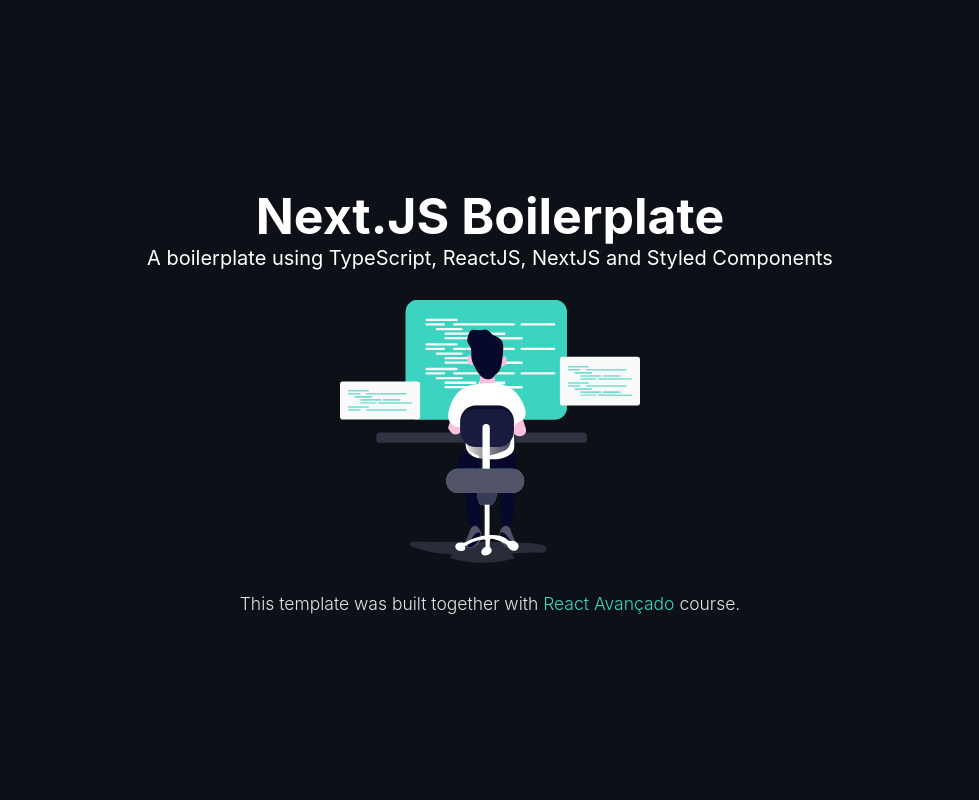
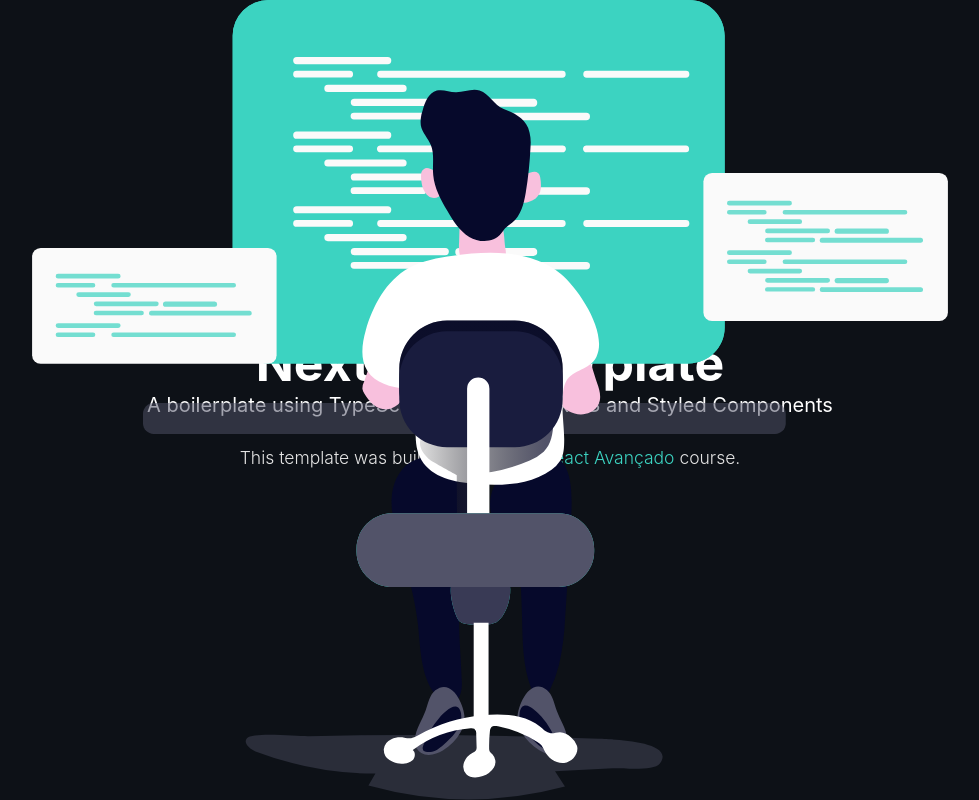
Before and after one commit to ianlibanio/boilerplate, a Next.js app: page / in a window 1280 px wide. Shown: the whole page, without its empty margins (150-1129 px from the left). Built offline with nearby package versions, Linux system fonts and the light colour scheme.

Commit message:
fix: implement workaround to use next/image with storybook

```diff
--- a/src/components/Main/index.tsx
+++ b/src/components/Main/index.tsx
@@ -12,6 +12,7 @@
     <S.Illustration
       src="/img/hero-illustration.svg"
       alt="A developer facing a screen with codes"
+      layout="fill"
     />
     <S.Credits>
       This template was built together with{' '}
--- a/src/components/Main/styles.ts
+++ b/src/components/Main/styles.ts
@@ -1,5 +1,6 @@
 import Link from 'next/link'
 import styled from 'styled-components'
+import Image from 'next/image'
 
 export const Wrapper = styled.main`
   background-color: #0d1117;
@@ -29,7 +30,7 @@
   font-weight: 400;
 `
 
-export const Illustration = styled.img`
+export const Illustration = styled(Image)`
   margin-top: 3rem;
   width: min(30rem, 100%);
 `
```
Also changed, not shown: 2 other files (tests, documents, lock files or other folders).
